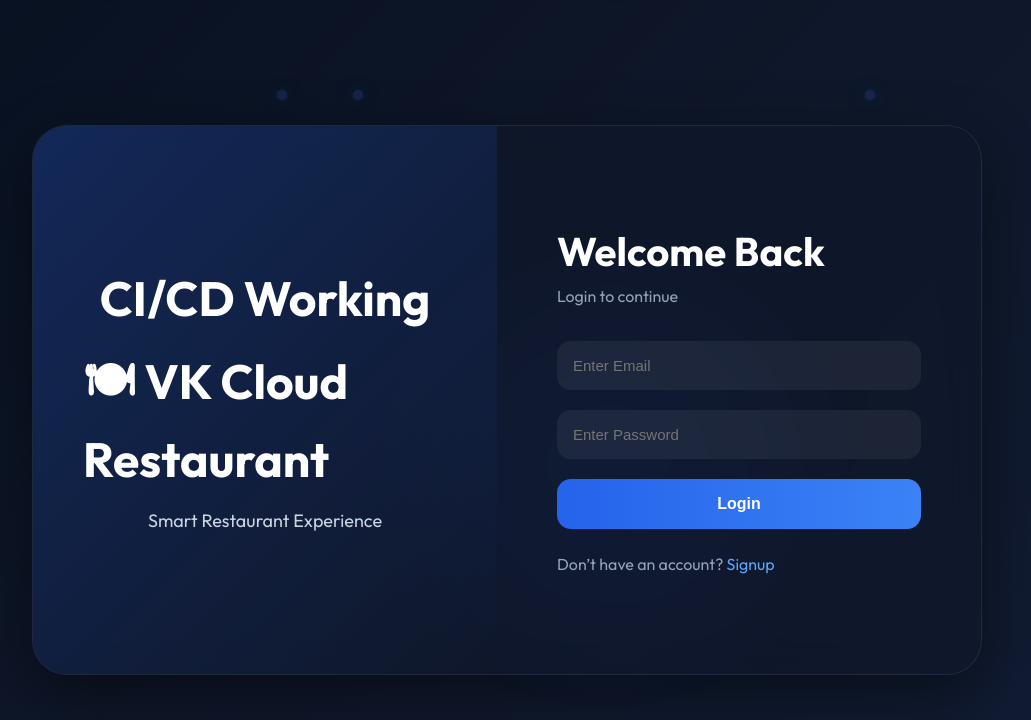
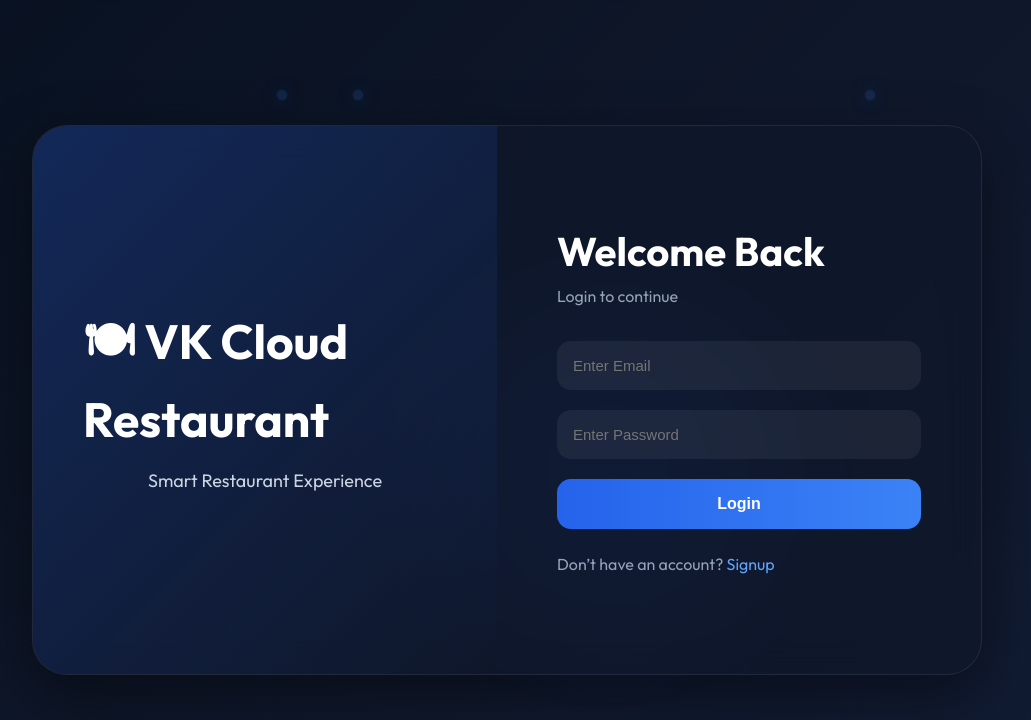
Before and after one commit to vikram-code23/cloud-native-restaurant-platform, a website: page frontend/login.html in a window 1280 px wide. Shown: the whole page, without its empty margins (133-1164 px from the left). Drawn offline with Linux system fonts and the light colour scheme.

Commit message:
Test webhook

```diff
--- a/frontend/login.html
+++ b/frontend/login.html
@@ -42,7 +42,7 @@
     <div class="login-container">
 
         <div class="left-panel">
-<h1>CI/CD Working</h1>
+
             <h1>
                 🍽 VK Cloud Restaurant
             </h1>
```
